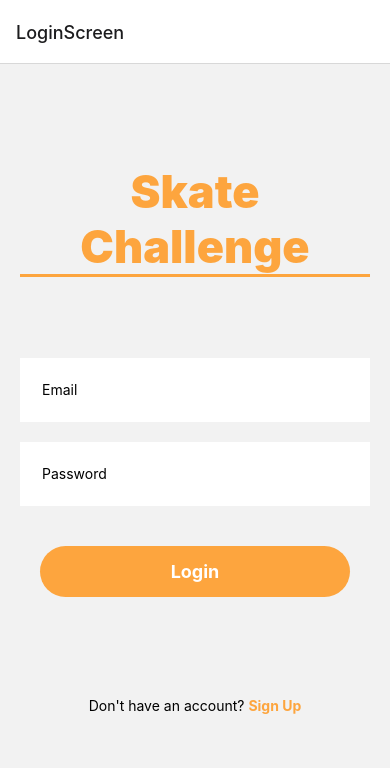
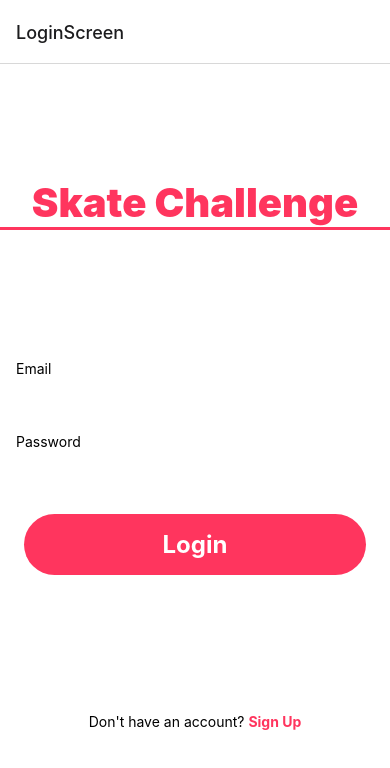
Before and after one commit to Dlewis89/skate-challenge, a React Native app in the folder mobile/: screen /LoginScreen in a window 390 px wide. Shown: the top 768 px of the page. Built offline with nearby package versions, Linux system fonts and the light colour scheme.

Commit message:
chore: add base utils for colors, fonts, sizings for spaces, and update login screen with the new utils

```diff
--- a/mobile/package.json
+++ b/mobile/package.json
@@ -18,7 +18,7 @@
     "expo-status-bar": "~1.11.1",
     "react": "18.2.0",
     "react-native": "0.73.6",
-    "react-native-gesture-handler": "~2.14.0",
+    "react-native-gesture-handler": "^2.16.0",
     "react-native-safe-area-context": "^4.9.0",
     "react-native-screens": "^3.30.1"
   },
--- a/mobile/screens/LoginScreen.tsx
+++ b/mobile/screens/LoginScreen.tsx
@@ -3,7 +3,10 @@ import type { NativeStackScreenProps } from '@react-navigation/native-stack';
 import axios from 'axios'
 import * as SecureStore from 'expo-secure-store';
 import React, { useState }  from 'react'
-import { Alert, StyleSheet, Text, TextInput, TouchableOpacity, View } from 'react-native'
+import { Alert, StyleSheet, Text, TextInput, TouchableOpacity, SafeAreaView, View } from 'react-native'
+
+import { colors } from '../utils/colors'
+import { fontSizes, marginSizes, paddingSizes } from '../utils/sizes';
 
 export type RootStackParamList = {
     RegisterScreen: undefined;
@@ -39,7 +42,7 @@ export default function LoginScreen<RootStackParamList>(props: Props) {
     }
 
     return (
-        <View style={styles.viewContainer}>
+        <SafeAreaView style={styles.viewContainer}>
             <View style={styles.titleContainer}>
                 <Text style={styles.title}>Skate Challenge</Text>
             </View>
@@ -68,58 +71,56 @@ export default function LoginScreen<RootStackParamList>(props: Props) {
             <View style={styles.footer}>
                 <Text>Don't have an account? <Text style={styles.registerText} onPress={() => props.navigation.push('RegisterScreen') }>Sign Up</Text></Text>
             </View>
-        </View>
+        </SafeAreaView>
     )
 }
 
 const styles = StyleSheet.create({
     viewContainer: {
         flex: 1,
-        padding: 20,
+        backgroundColor: colors.textPrimary,
+        padding: paddingSizes.md,
         justifyContent: 'space-evenly'
     },
     titleContainer: {
         justifyContent: 'center'
     },
     title: {
-      fontSize: 45,
+      fontSize: fontSizes.xxl,
       textAlign: 'center',
       fontWeight: '900',
-      color: '#fda53e',
+      color: colors.primary,
       borderBottomWidth: 3,
-      borderBottomColor: '#fda53e'
+      borderBottomColor: colors.primary
     },
     inputContainer: {
         elevation: 1,
         backgroundColor: '#fff',
-        marginBottom: 20
+        marginBottom: marginSizes.lg
     },
     input: {
-        height: 40,
-        margin: 12,
-        padding: 10,
+        padding: paddingSizes.md,
     },
     buttonContainer: {
-        padding: 20,
+        padding: paddingSizes.lg,
         justifyContent: 'center'
     },
     button: {
-        backgroundColor: '#fda53e',
-        padding: 15,
+        backgroundColor: colors.primary,
+        padding: paddingSizes.md,
         borderRadius: 50
     },
     buttonText: {
-        fontSize: 18,
+        fontSize: fontSizes.lg,
         textAlign: 'center',
         color: '#fff',
         fontWeight: '700'
     },
     footer: {
-        paddingBottom: 30,
         alignItems: 'center',
     },
     registerText: {
-        color: '#fda53e',
+        color: colors.primary,
         fontWeight: '700'
     }
   });
--- /dev/null
+++ b/mobile/utils/colors.ts
@@ -0,0 +1,6 @@
+export const colors = {
+    primary: '#FF355E',
+    secondary: '#35FFD4',
+    textPrimary:'#FFFFFF',
+    textSecondary: '#000000',
+}
--- /dev/null
+++ b/mobile/utils/fonts.ts
@@ -0,0 +1,5 @@
+export const fontFamily = {
+    primary: 'Bebas Neue',
+    secondary: 'Roboto Slab',
+    base: 'Arial Black'
+}
--- /dev/null
+++ b/mobile/utils/sizes.ts
@@ -0,0 +1,35 @@
+interface ISizing {
+    sm: number,
+    md: number,
+    lg: number,
+    xl: number,
+    xxl: number,
+    xxxl: number
+}
+
+export const fontSizes: ISizing = {
+    sm: 8,
+    md: 16,
+    lg: 24,
+    xl: 32,
+    xxl: 40,
+    xxxl: 60
+}
+
+export const paddingSizes: ISizing = {
+    sm: 8,
+    md: 16,
+    lg: 24,
+    xl: 32,
+    xxl: 40,
+    xxxl: 60
+}
+
+export const marginSizes: ISizing = {
+    sm: 8,
+    md: 16,
+    lg: 24,
+    xl: 32,
+    xxl: 40,
+    xxxl: 60
+}
```
